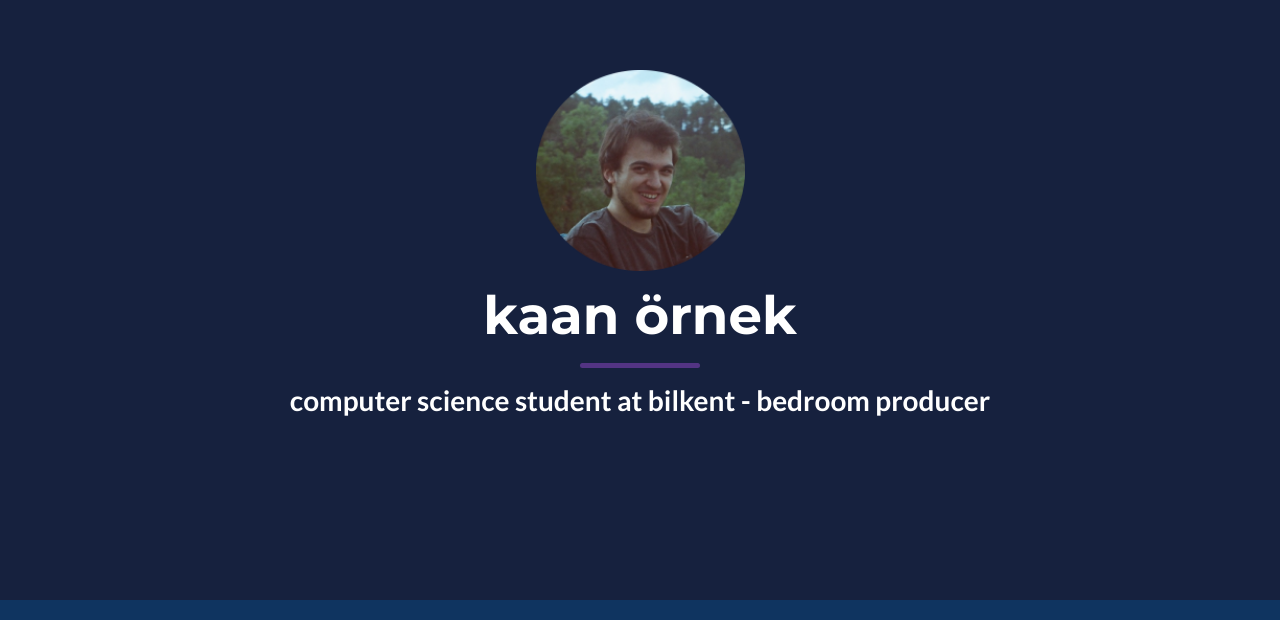
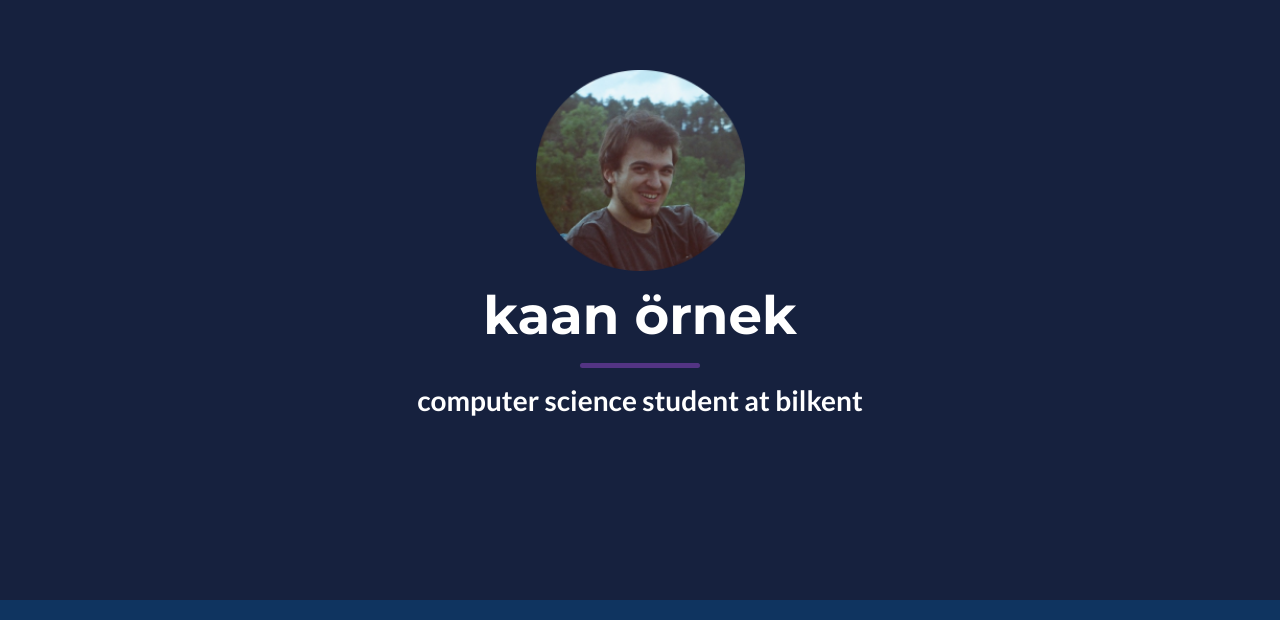
Before and after one commit to KaanOrnek/KaanOrnek.github.io, a plain HTML site: page index.html in a window 1280 px wide. Shown: the top 620 px of the page. Drawn offline with Linux system fonts and the light colour scheme.

Commit message:
Update index.html

```diff
--- a/index.html
+++ b/index.html
@@ -22,7 +22,7 @@
         <div class="container"><img class="img-fluid d-block mx-auto" src="assets/img/kucukcrop.png" style="margin-bottom: 0px;width: 209px;">
             <h1 style="margin: 0px;margin-top: 12px;font-size: 53px;color: #ffffff;">kaan örnek</h1>
             <hr>
-            <h2 class="font-weight-light mb-0" style="border-color: rgb(255, 255, 255);color: #ffffff;">computer science student at bilkent - bedroom producer</h2>
+            <h2 class="font-weight-light mb-0" style="border-color: rgb(255, 255, 255);color: #ffffff;">computer science student at bilkent</h2>
         </div>
     </header>
     <footer class="text-center footer" style="padding-top: 34px;padding-bottom: 29px;opacity: 1;">
```
